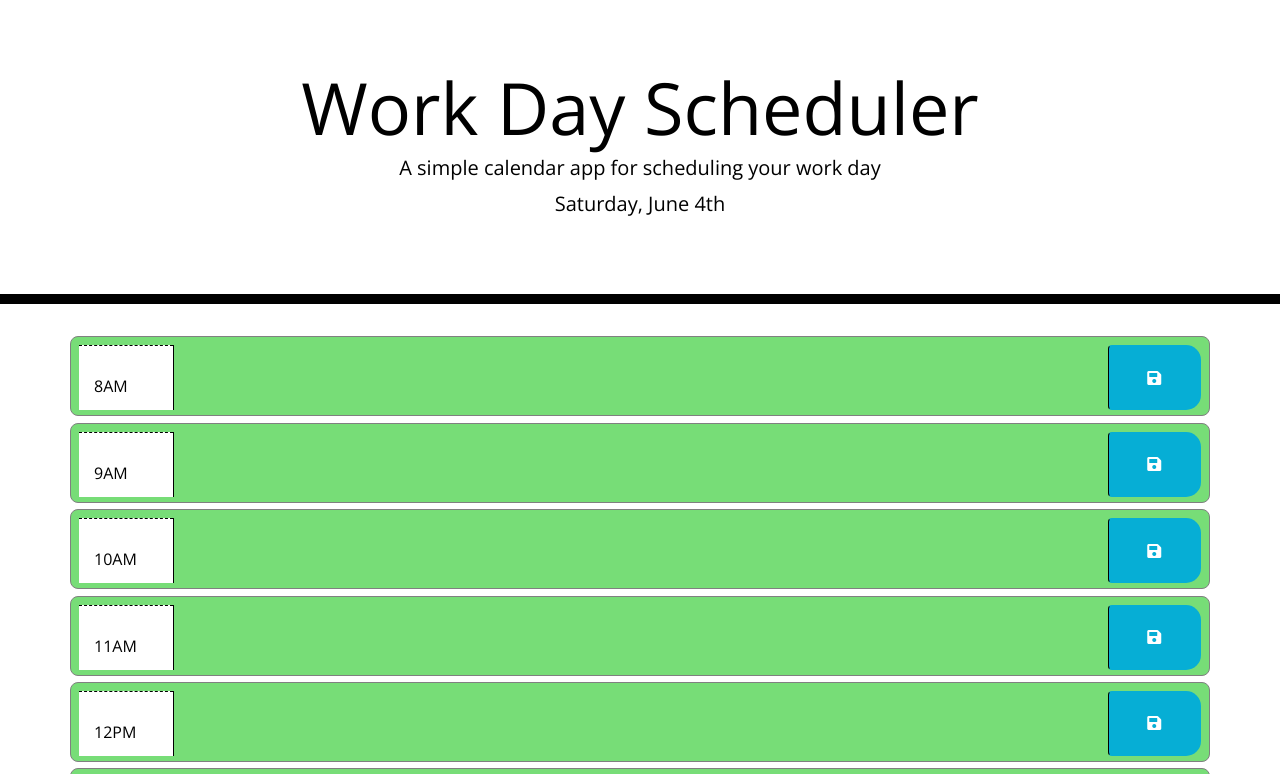
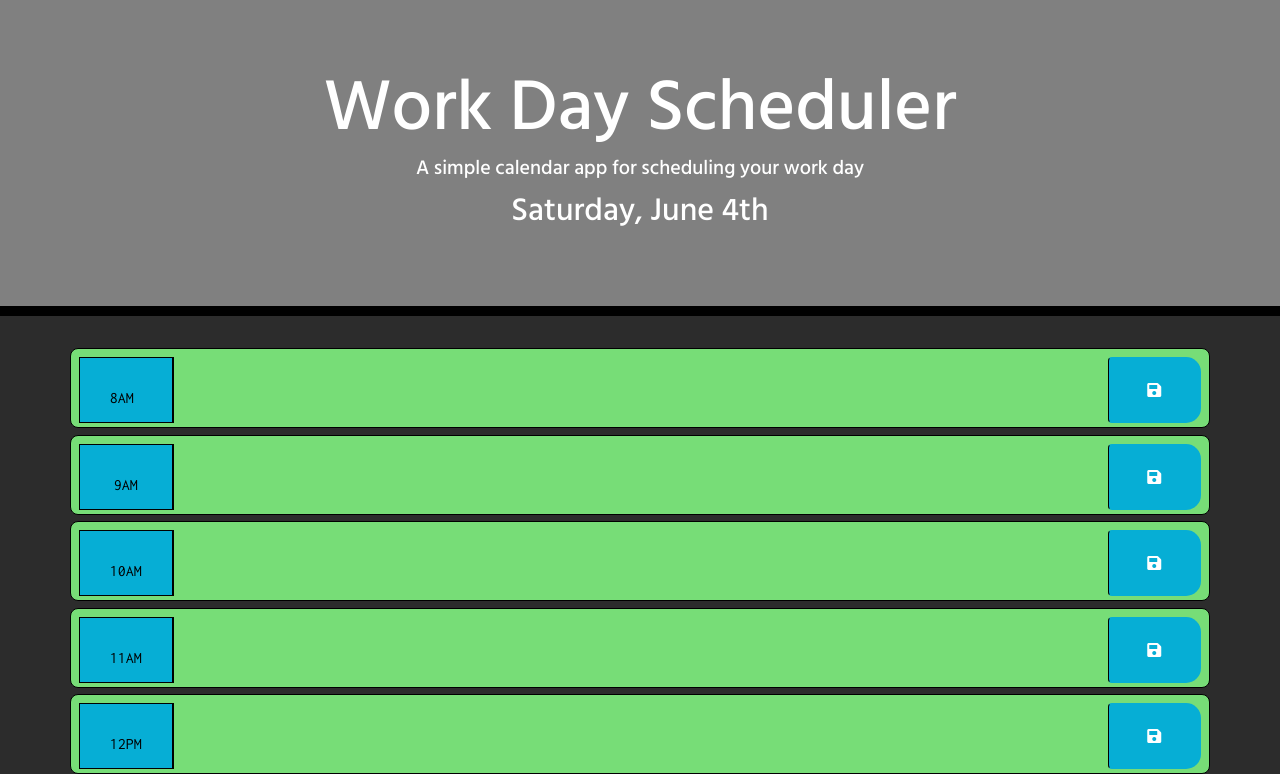
Before and after one commit to jessica-calderon/super-disco, a plain HTML site: page index.html in a window 1280 px wide. Shown: the top 774 px of the page. Drawn offline with nearby package versions, Linux system fonts and the light colour scheme.

Commit message:
final css touches

```diff
--- a/assets/css/style.css
+++ b/assets/css/style.css
@@ -2,6 +2,7 @@ body {
   font-family: 'Open Sans', sans-serif;
   font-size: 16px;
   line-height: 1;
+  background-color: rgb(44, 44, 44);
 }
 
 textarea{
@@ -14,11 +15,15 @@ textarea{
 }
 
 .jumbotron {
+  font-family: 'Hind Siliguri', sans-serif;
   text-align: center;
-  background-color: transparent;
-  color: black;
+  background-color: grey;
+  color: white;
   border-radius: 0;
   border-bottom: 10px solid black;
+}
+#currentDay {
+  font-size: 32px;
 }
 
 .description{
@@ -33,17 +38,20 @@ textarea{
 .row {
   white-space: pre-wrap;
   height: 80px;
-  border-top: 1px solid white;
+  border-top: 1px solid black;
   padding: 0.5em;
   margin-bottom: 0.4em;
-  border: 1px solid gray;
+  border: 1px solid black;
   border-radius: 0.5em;
   }
 
 .hour {
-  background-color: #ffffff;
-  color: #000000;
-  border-top: 1px dashed #000000;
+  font-family: 'Inconsolata', monospace;
+  background-color: #06AED5;
+  font-size: 16px;
+  color: #000;
+  border: 1px solid #000;
+  text-align: center;
 }
 
 .past {
--- a/index.html
+++ b/index.html
@@ -18,6 +18,9 @@
       href="https://fonts.googleapis.com/css?family=Open+Sans&display=swap"
       rel="stylesheet"
     />
+    <link rel="preconnect" href="https://fonts.googleapis.com">
+    <link rel="preconnect" href="https://fonts.gstatic.com" crossorigin>
+    <link href="https://fonts.googleapis.com/css2?family=Hind+Siliguri:wght@500&family=Inconsolata&display=swap" rel="stylesheet">
     <link rel="stylesheet" href="./assets/css/style.css" />
     <title>Work Day Scheduler</title>
   </head>
```
Also changed, not shown: 1 other file.
